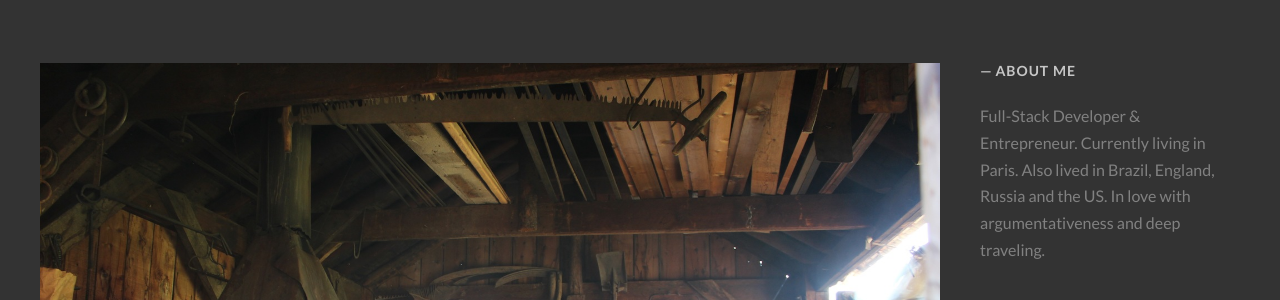
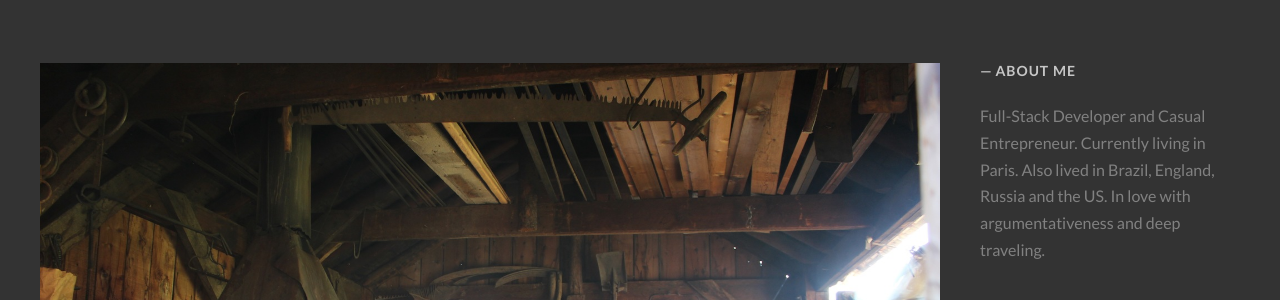
Before and after one commit to ivangabriele/blog, a Jekyll site: the page built from index.html, in a window 1280 px wide. Shown: the part 180-480 px from the top of the page. Built offline with Jekyll 4.4.1, drawn with Linux system fonts in a browser that asks for light colours; some web fonts are replaced; the list of posts is cut into pages by our own code.

Commit message:
_config: update bio

```diff
--- a/_config.yml
+++ b/_config.yml
@@ -39,7 +39,7 @@
 
 # Author information - author info at the bottom of the post
 author_name: "Ivan Gabriele"
-author_bio: "Full-Stack Developer & Entrepreneur. Currently living in Paris. Also lived in Brazil, England, Russia and the US. In love with argumentativeness and deep traveling."
+author_bio: "Full-Stack Developer and Casual Entrepreneur. Currently living in Paris. Also lived in Brazil, England, Russia and the US. In love with argumentativeness and deep traveling."
 author_url:  "http://www.ivangabriele.com"
 author_location: "Paris, France"
 author_image: /images/ivan-gabriele.png
```
